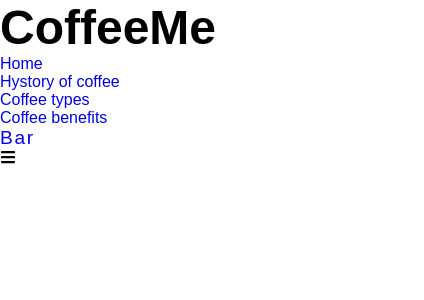
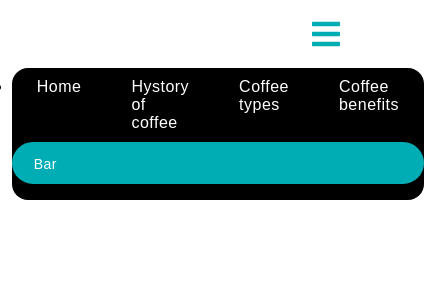
Before and after one commit to General-Bradley9608/Coffee-App-React, a React (Create React App) app: page / in a window 390 px wide. Shown: the top 300 px of the page, 424 px wide, since content can reach past the window. Built offline with nearby package versions, Linux system fonts and the light colour scheme.

Commit message:
setup navbar css

```diff
--- a/src/App.css
+++ b/src/App.css
@@ -439,3 +439,96 @@ a {
     margin-right: 10px;
   }
 }
+
+
+/* Navbar */
+
+nav{
+  position: absolute;
+  left: 0;
+  right: 0;
+  top: 0;
+  width: 100%;
+  z-index: 9;
+  display: flex;
+  justify-content: space-between;
+  align-items: center;
+  padding: 18px 5rem;
+}
+
+nav h1 {
+  color: white;
+  font-size: 2rem;
+  letter-spacing: 0.5px;
+}
+
+.menu{
+  display: flex;
+}
+
+.menu ul {
+  display: flex;
+}
+
+.menu ul li {
+  padding: 10px 25px;
+}
+
+.menu ul li a {
+  color: white;
+  font-weight: 400;
+  letter-spacing: 0.5px;
+}
+
+.btn {
+  background:var(--clr-primary-5);
+  padding: 8px 20px;
+  border: 2px solid var(--clr-primary-5);
+  border-radius: 30px;
+}
+
+.btn a{
+  color: white;
+  font-size: 14px;
+  font-weight: 400;
+  letter-spacing: 0.5px;
+}
+
+.bar {
+  display: none;
+  font-size: 2rem;
+  cursor: pointer;
+  color: var(--clr-primary-5);
+}
+
+/* Media Query Responsive Navbar */
+
+@media screen and (max-width: 985px) {
+  nav{
+    padding-left: 3rem;
+    padding-right: 3rem;
+  }
+  nav h1 {
+    font-size: 1.6rem;
+  }
+  .btn {
+    margin: 0;
+  }
+  .bar{
+    display: flex;
+  }
+
+  .menu {
+    display: block;
+    /* z-index: 9999!important; */
+    position: absolute;
+    left: 3%;
+    top: 68px;
+    background-color: black;
+    /* transform: translateY(-300px); */
+    transition: transform 1s ease-in-out visibility 1s;
+    padding-bottom: 1rem;
+    border-radius: 1rem;
+    /* visibility: hidden; */
+  }
+}
--- a/src/components/Navbar.js
+++ b/src/components/Navbar.js
@@ -25,7 +25,7 @@ function Navbar() {
             <a href="#">Bar</a>
           </div>
         </div>
-        <FaBars />
+        <FaBars className="bar"/>
       </nav>
     </>
   );
```
